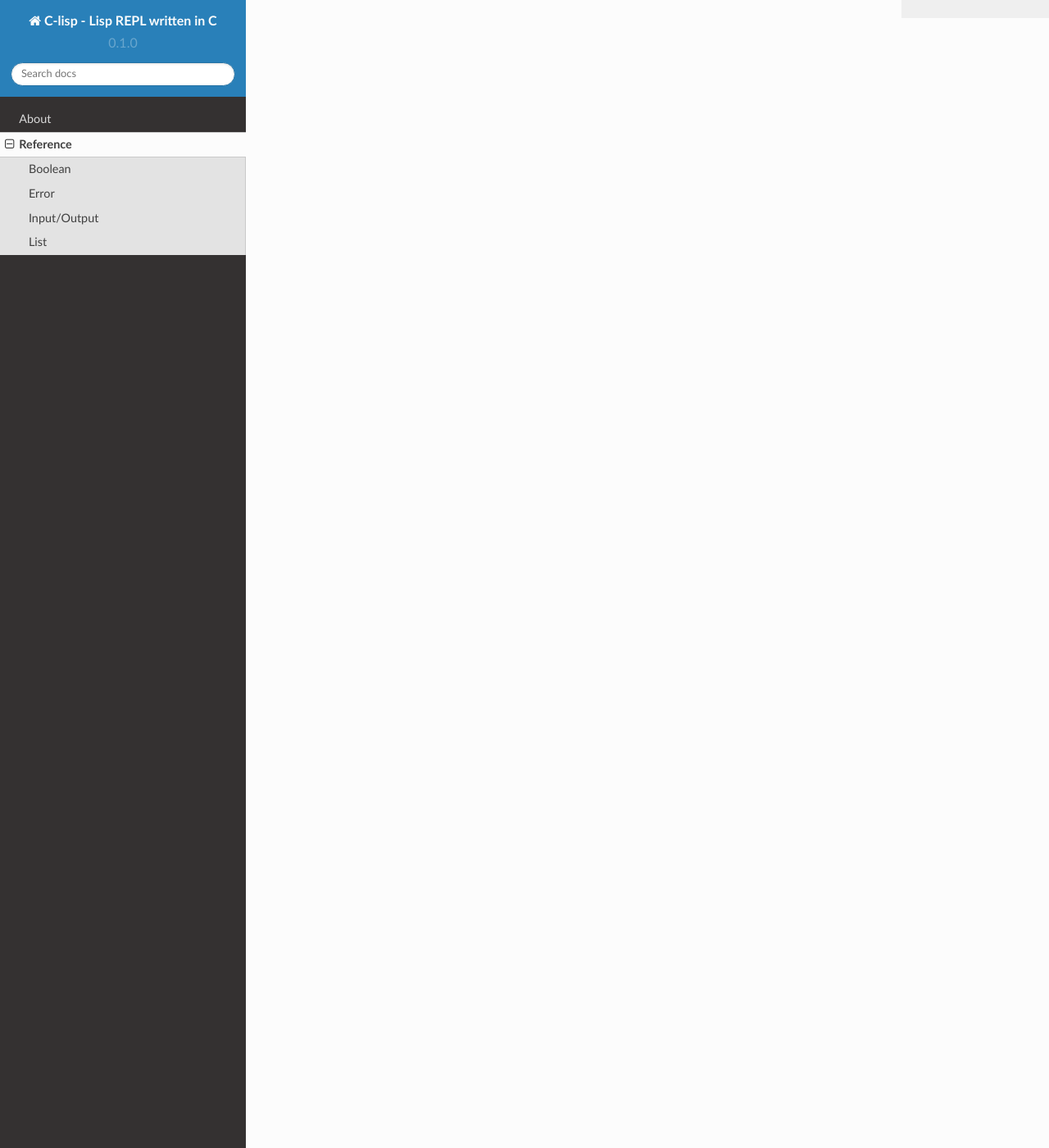
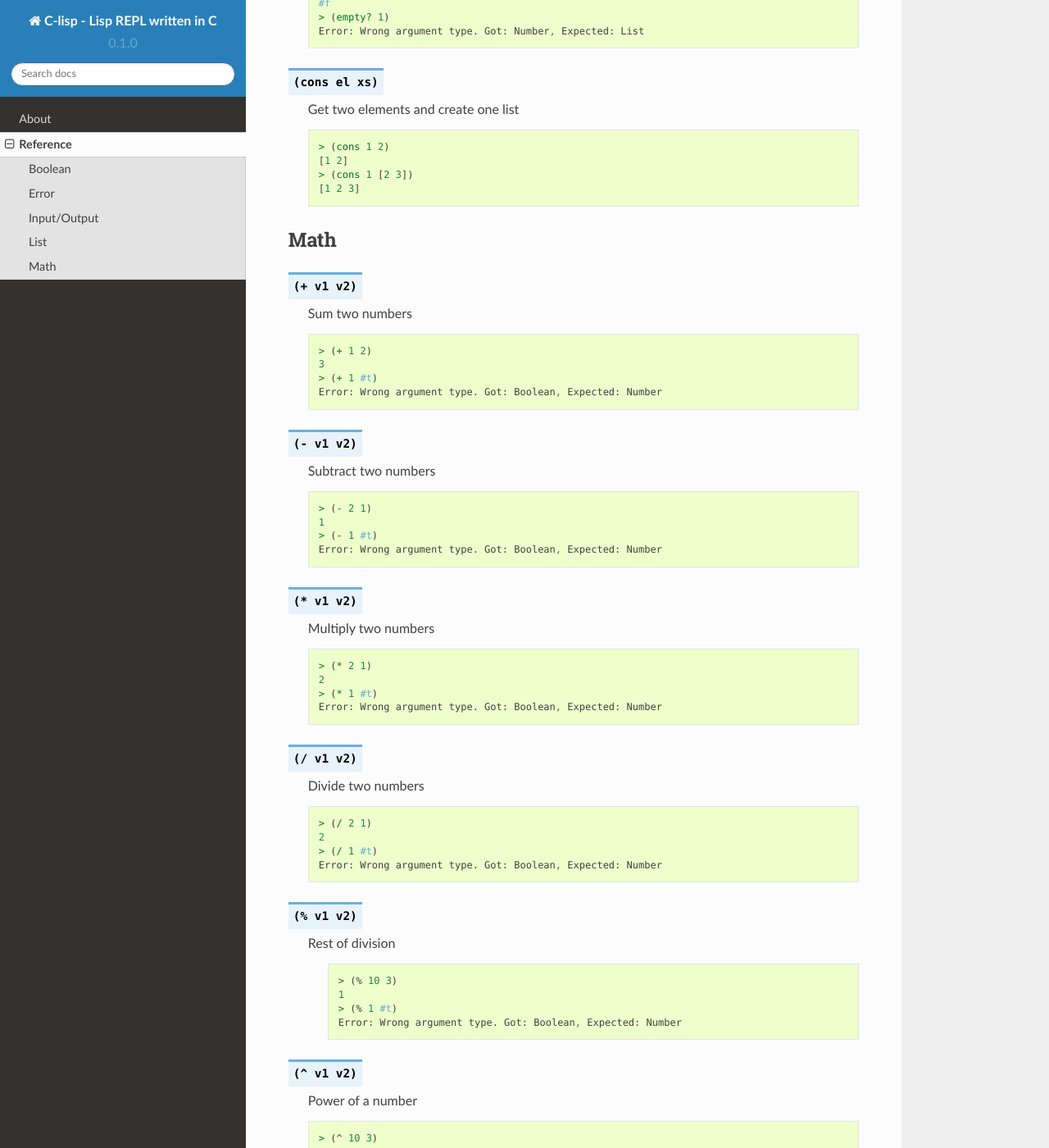
Before and after one commit to albarol/c-lisp, a Sphinx documentation site: the page built from docs/source/reference.rst, in a window 1280 px wide and 1400 px high, scrolled down 4670 px. Shown: the whole window at 82% size. Built offline with Sphinx 7.4.7 and the Read the Docs theme 2.0.0, drawn with Linux system fonts in a browser that asks for light colours; some of the changed text lies outside the part shown.

Commit message:
added math docs

```diff
--- a/docs/source/reference.rst
+++ b/docs/source/reference.rst
@@ -250,3 +250,210 @@ List
         3
         > (length 1)
         Error: Wrong argument type. Got: Number, Expected: List
+
+.. py:function:: (empty? xs)
+
+    Check if the list is empty
+
+    .. code-block:: racket
+
+        > (empty? [])
+        #t
+        > (empty? [1])
+        #f
+        > (empty? 1)
+        Error: Wrong argument type. Got: Number, Expected: List
+
+.. py:function:: (cons el xs)
+
+    Get two elements and create one list
+
+    .. code-block:: racket
+
+        > (cons 1 2)
+        [1 2]
+        > (cons 1 [2 3])
+        [1 2 3]
+
+Math
+----
+
+.. py:function:: (+ v1 v2)
+
+    Sum two numbers
+
+    .. code-block:: racket
+
+        > (+ 1 2)
+        3
+        > (+ 1 #t)
+        Error: Wrong argument type. Got: Boolean, Expected: Number
+
+.. py:function:: (- v1 v2)
+
+    Subtract two numbers
+
+    .. code-block:: racket
+
+        > (- 2 1)
+        1
+        > (- 1 #t)
+        Error: Wrong argument type. Got: Boolean, Expected: Number
+
+.. py:function:: (* v1 v2)
+
+    Multiply two numbers
+
+    .. code-block:: racket
+
+        > (* 2 1)
+        2
+        > (* 1 #t)
+        Error: Wrong argument type. Got: Boolean, Expected: Number
+
+.. py:function:: (/ v1 v2)
+
+    Divide two numbers
+
+    .. code-block:: racket
+
+        > (/ 2 1)
+        2
+        > (/ 1 #t)
+        Error: Wrong argument type. Got: Boolean, Expected: Number
+
+.. py:function:: (% v1 v2)
+
+   Rest of division
+
+    .. code-block:: racket
+
+        > (% 10 3)
+        1
+        > (% 1 #t)
+        Error: Wrong argument type. Got: Boolean, Expected: Number
+
+.. py:function:: (^ v1 v2)
+
+    Power of a number
+
+    .. code-block:: racket
+
+        > (^ 10 3)
+        1000
+        > (^ 1 #t)
+        Error: Wrong argument type. Got: Boolean, Expected: Number
+
+.. py:function:: (ceil v)
+
+    Round number to ceiling
+
+    .. code-block:: racket
+
+        > (ceil 2.1)
+        3
+        > (ceil #t)
+        Error: Wrong argument type. Got: Boolean, Expected: Number
+
+.. py:function:: (floor v)
+
+    Round number to floor
+
+    .. code-block:: racket
+
+        > (floor 2.9)
+        2
+        > (floor #t)
+        Error: Wrong argument type. Got: Boolean, Expected: Number
+
+.. py:function:: (round v)
+
+    Round number
+
+    .. code-block:: racket
+
+        > (round 2.3)
+        2
+        > (round 2.7)
+        3
+        > (round #t)
+        Error: Wrong argument type. Got: Boolean, Expected: Number
+
+.. py:function:: (sqrt v)
+
+    Square root
+
+    .. code-block:: racket
+
+        > (sqrt 4)
+        2
+        > (sqrt #t)
+        Error: Wrong argument type. Got: Boolean, Expected: Number
+
+.. py:function:: (log10 v)
+
+    Logarithm base 10
+
+    .. code-block:: racket
+
+        > (log10 1000)
+        3
+        > (log10 #t)
+        Error: Wrong argument type. Got: Boolean, Expected: Number
+
+.. py:function:: (log v)
+
+    Natural logarithm
+
+    .. code-block:: racket
+
+        > (log 1)
+        0
+        > (log #t)
+        Error: Wrong argument type. Got: Boolean, Expected: Number
+
+.. py:function:: (sin v)
+
+    Sine of a radian
+
+    .. code-block:: racket
+
+        > (sin 3.1415)
+        0
+        > (sin #t)
+        Error: Wrong argument type. Got: Boolean, Expected: Number
+
+.. py:function:: (cos v)
+
+    Cosine of a radian
+
+    .. code-block:: racket
+
+        > (cos 3.1415)
+        1
+        > (cos #t)
+        Error: Wrong argument type. Got: Boolean, Expected: Number
+
+.. py:function:: (tan v)
+
+    Tangent of a radian
+
+    .. code-block:: racket
+
+        > (tan 0.7854)
+        1
+        > (tan #t)
+        Error: Wrong argument type. Got: Boolean, Expected: Number
+
+.. py:function:: (abs v)
+
+    Absolute value of a number
+
+    .. code-block:: racket
+
+        > (abs -1)
+        1
+        > (abs 1)
+        1
+        > (abs #t)
+        Error: Wrong argument type. Got: Boolean, Expected: Number
```
